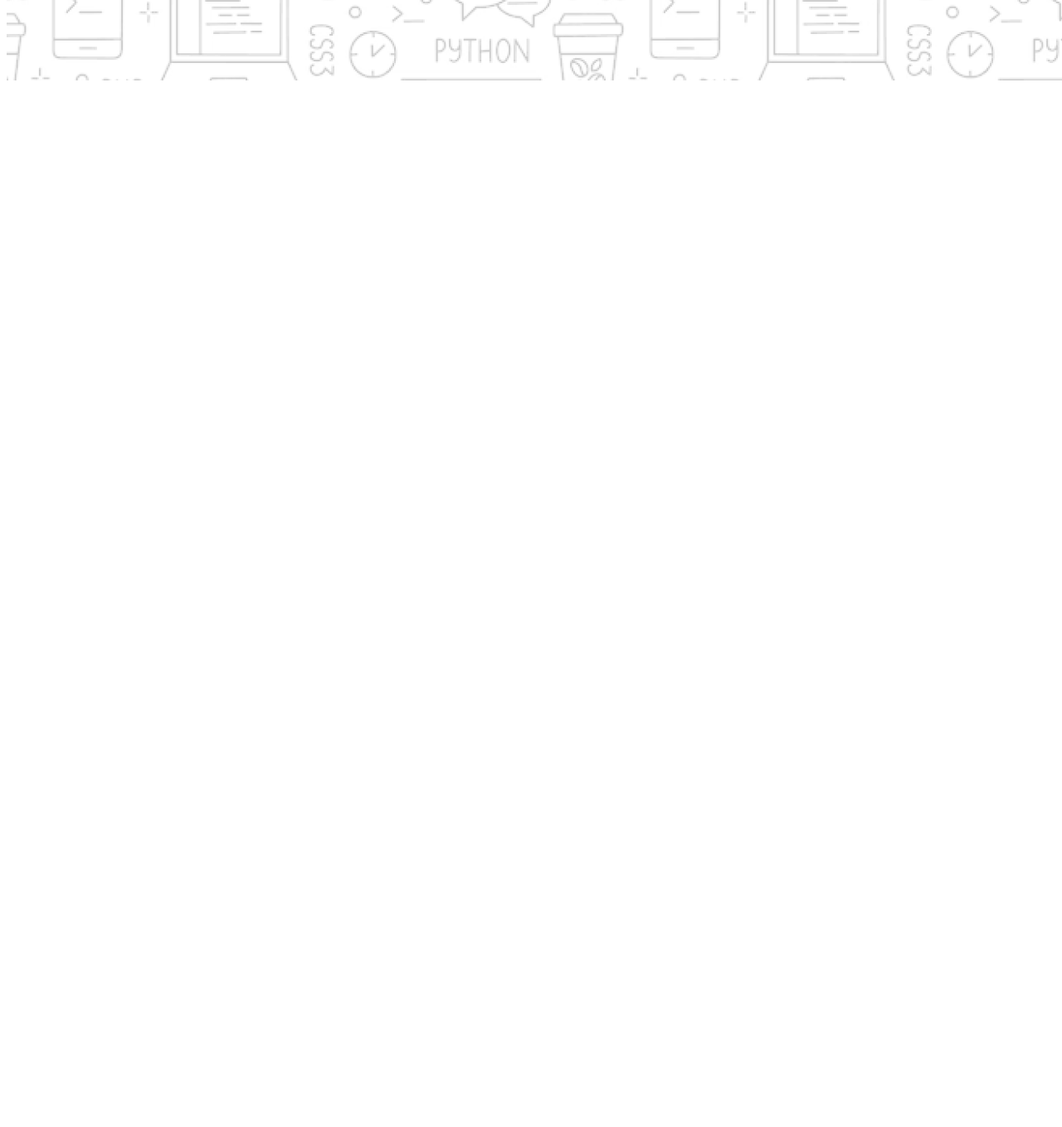
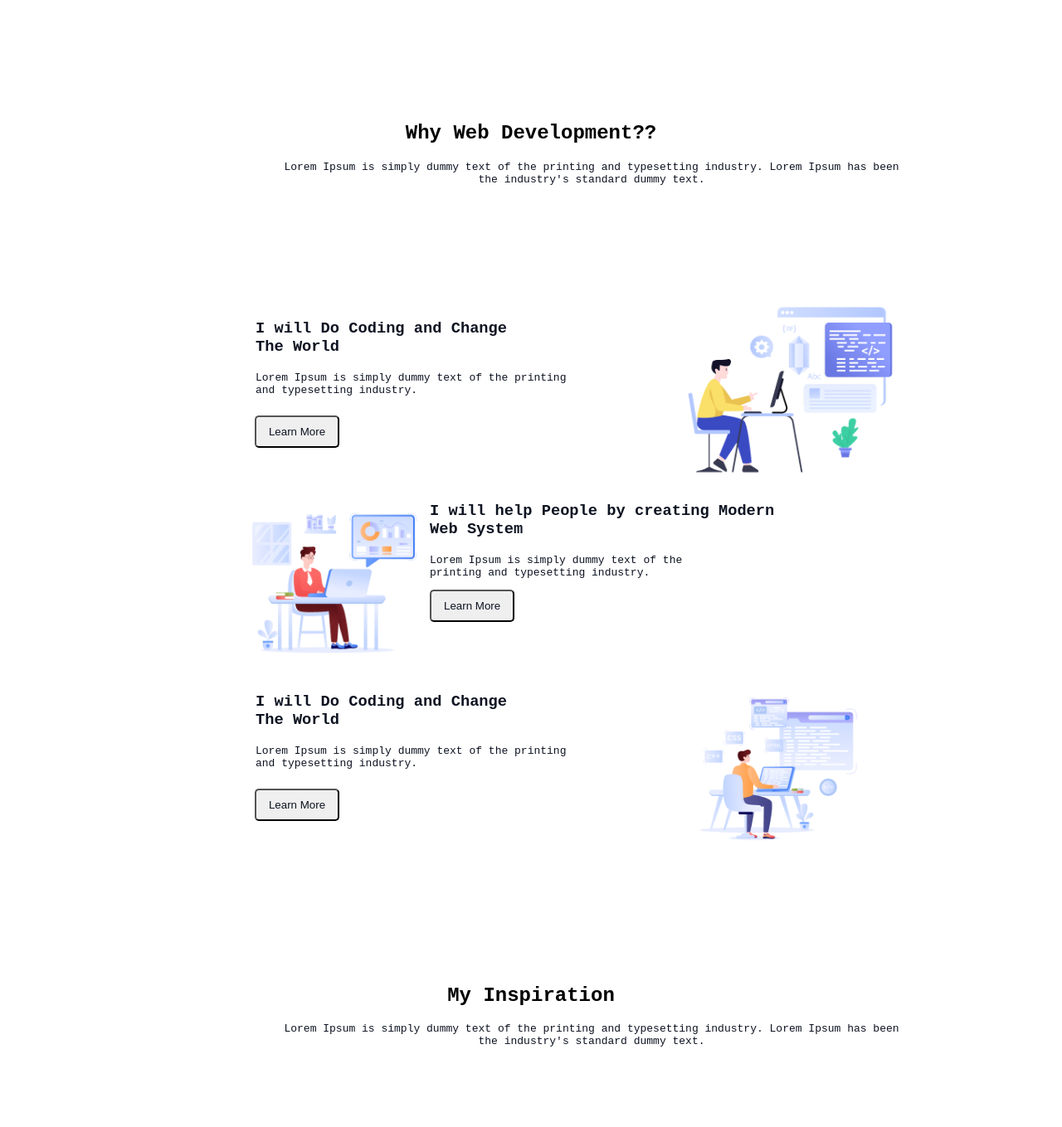
Before and after one commit to ShahidaTanju/Assignment-1, a plain HTML site: page index.html in a window 1280 px wide. Shown: the part 598-1957 px from the top of the page at 83% size. Before the commit the page ends 800 px from the top, so only its background shows below. Drawn offline with Linux system fonts and the light colour scheme; a web font is replaced by a local one.

Commit message:
third-commit

```diff
--- a/Style/style.css
+++ b/Style/style.css
@@ -6,7 +6,7 @@
 
 .banner-image {
     background-image: url("../assets/Hero-bg.png");
-    height: 600px;
+    height: 500px;
     width: 1320px;
 }
 
@@ -68,6 +68,7 @@
     padding-left: 300px;
     padding-right: 90px;
     width: 750px;
+    color: #0D1321;
 
 
 }
@@ -86,3 +87,99 @@
     background-color: black;
     color: aliceblue;
 }
+
+.section-1,
+.section-5 {
+    text-align: center;
+    padding-top: 80px;
+    padding-bottom: 80px;
+    padding-left: 80px;
+    padding-right: 80px;
+    margin: 50px;
+}
+
+.section-1-description,
+.section-5-description {
+    font-size: small;
+    padding-left: 200px;
+    padding-right: 60px;
+    width: 750px;
+    color: #0D1321;
+}
+
+.section-1-title,
+.section-5-title {
+    font: 32px;
+}
+
+.section-2,
+.section-3,
+.section-4 {
+    display: flex;
+}
+
+.section-2-title,
+.section-4-title {
+    font: 24px;
+    color: #0D1321;
+    padding-left: 300px;
+    width: 320px;
+}
+
+.section-2-description,
+.section-4-description {
+    font-size: small;
+    color: #0D1321;
+    padding-left: 300px;
+    width: 400px;
+}
+
+.section-2-button,
+.section-4-button {
+    text-align: center;
+    padding-top: 10px;
+}
+
+.button-3,
+.button-4,
+.button-5 {
+    padding-top: 10px;
+    padding-bottom: 10px;
+    padding-left: 15px;
+    padding-right: 15px;
+    border-radius: 5px;
+    font: 20px;
+    color: #0D1321;
+}
+
+.section-2-img {
+    padding-left: 120px;
+    width: 260px;
+    height: 220px;
+}
+
+.section-4-img {
+    padding-left: 120px;
+    width: 220px;
+    height: 220px;
+}
+
+.section-3-img {
+    padding-left: 280px;
+    width: 230px;
+    height: 230px;
+}
+
+.section-3-title {
+    font: 24px;
+    color: #0D1321;
+    padding-right: 250px;
+    width: 420px;
+}
+
+.section-3-description {
+    font-size: small;
+    color: #0D1321;
+    padding-right: 300px;
+    width: 350px;
+}
--- a/index.html
+++ b/index.html
@@ -41,6 +41,77 @@
             </div>
         </div>
     </header>
+    <main>
+        <div class="section-1">
+            <div class="section-1-title">
+                <h2>Why Web Development??</h2>
+            </div>
+            <div>
+                <p class="section-1-description">Lorem Ipsum is simply dummy text of the printing and typesetting
+                    industry.
+                    Lorem Ipsum has been the
+                    industry's standard dummy text.</p>
+            </div>
+        </div>
+        <section class="section-2">
+            <div>
+                <h3 class="section-2-title">
+                    I will Do Coding and Change The World
+                </h3>
+                <p class="section-2-description">
+                    Lorem Ipsum is simply dummy text of the printing and typesetting industry.
+                </p>
+                <div class="section-2-button">
+                    <button class="button-3">
+                        Learn More
+                    </button>
+                </div>
+            </div>
+            <img class="section-2-img" src="./assets/Layer_1.png" alt="">
+        </section>
+        <section class="section-3">
+            <img class="section-3-img" src="./assets/Group 3.png" alt="">
+            <div>
+                <h3 class="section-3-title">
+                    I will help People by creating Modern Web System
+                </h3>
+                <p class="section-3-description">
+                    Lorem Ipsum is simply dummy text of the printing and typesetting industry.
+                </p>
+                <div class="section-3-button">
+                    <button class="button-4">
+                        Learn More
+                    </button>
+                </div>
+            </div>
+        </section>
+        <section class="section-4">
+            <div>
+                <h3 class="section-4-title">
+                    I will Do Coding and Change The World
+                </h3>
+                <p class="section-4-description">
+                    Lorem Ipsum is simply dummy text of the printing and typesetting industry.
+                </p>
+                <div class="section-4-button">
+                    <button class="button-5">
+                        Learn More
+                    </button>
+                </div>
+            </div>
+            <img class="section-4-img" src="./assets/Group 4.png" alt="">
+        </section>
+        <div class="section-5">
+            <div class="section-5-title">
+                <h2>My Inspiration</h2>
+            </div>
+            <div>
+                <p class="section-5-description">Lorem Ipsum is simply dummy text of the printing and typesetting
+                    industry. Lorem Ipsum has been the industry's standard dummy text.</p>
+            </div>
+        </div>
+
+    </main>
 </body>
 
 </html>
```
